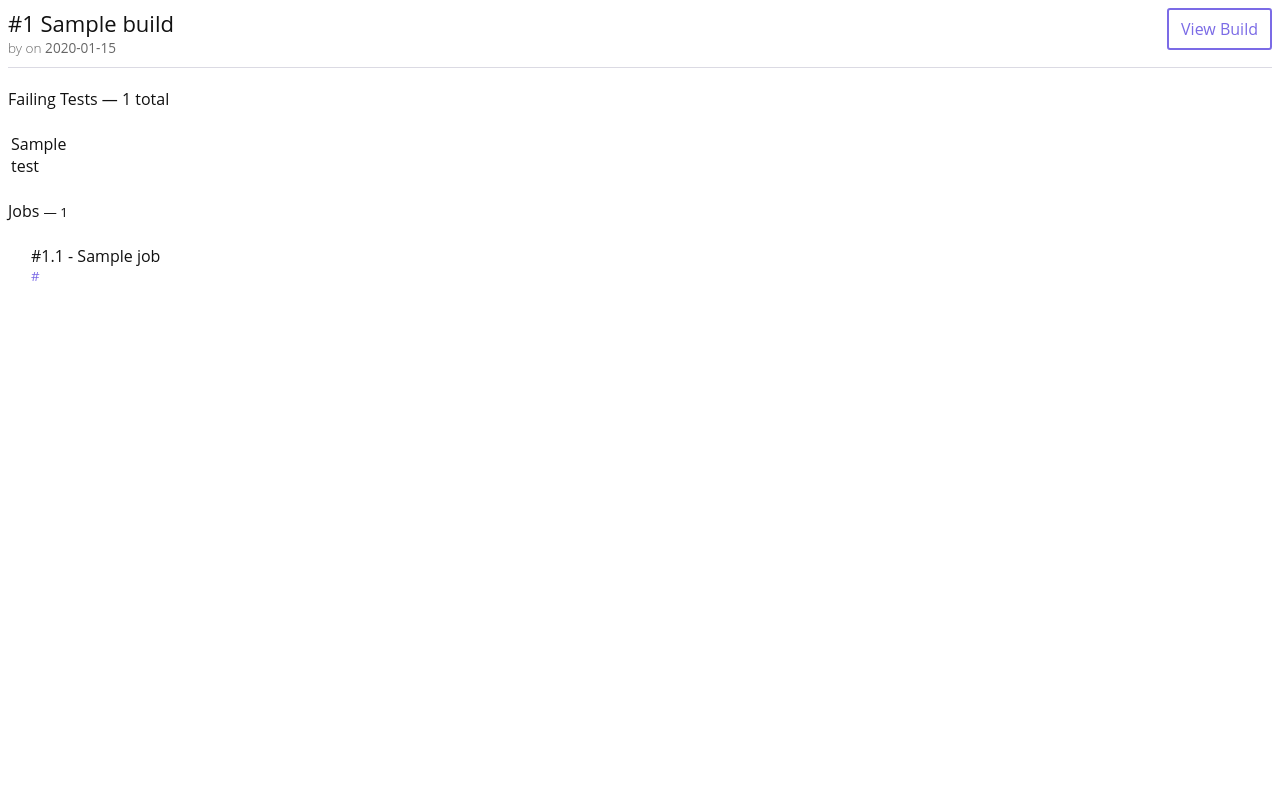
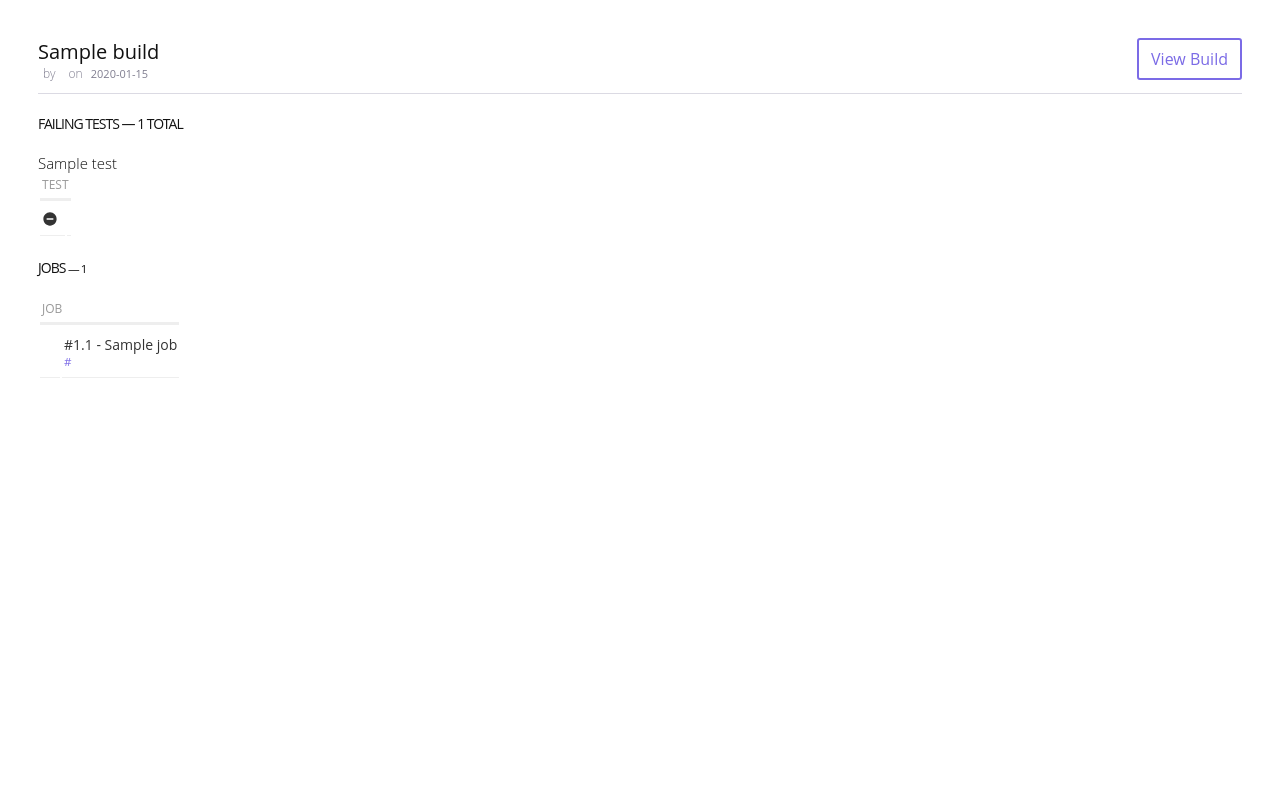
Before and after one commit to getsentry/zeus, a Flask app: template templates/notifications/email.html in a window 1280 px wide. Run offline with Flask 2, Linux system fonts and the light colour scheme; tables that the repository leaves empty hold one stand-in row (values such as "Sample post"); the template is opened without the code that fills it: values that come from a table or form of the project are taken from there, most other values are stand-ins (such as "Sample title", 1, 10 or a date in 2020); data that the repository does not hold is empty; parts of the project's set-up code (start-up, migrations or seed data) failed here and were passed over; some libraries are stand-ins or nearby versions.

Commit message:
Various visual improvements for emails

```diff
--- a/templates/notifications/email.html
+++ b/templates/notifications/email.html
@@ -6,10 +6,12 @@
     body,
     .wrapper {
       font-family: 'Open Sans', 'Helvetica Neue', Helvetica, sans-serif;
-      font-size: 16px;
+      font-size: 15px;
+      padding: 15px;
       font-weight: 300;
       background: #fff;
       color: #111;
+      line-height: 1.4;
     }
 
     a,
@@ -41,8 +43,10 @@
     }
 
     h2 {
-      font-size: 16px;
+      font-size: 14px;
       margin: 0 0 20px;
+      text-transform: uppercase;
+      letter-spacing: -1px;
     }
 
     ul {
@@ -54,6 +58,36 @@
       padding-left: 0;
     }
 
+    li {
+      margin-bottom: 10px;
+    }
+
+    code,
+    pre {
+      font-family: 'Monaco', monospace;
+      font-weight: 300;
+      padding: 0;
+      font-size: 12px;
+    }
+
+    td {
+      vertical-align: top;
+      padding: 8px 2px;
+      color: #333;
+      border-bottom: 1px solid #eee;
+      font-size: 14px;
+    }
+
+    th {
+      text-align: left;
+      padding: 0 2px 5px;
+      border-bottom: 3px solid #eee;
+      font-size: 12px;
+      color: #999;
+      font-weight: 500;
+      text-transform: uppercase;
+    }
+
     .header {
       border-bottom: 1px solid #dbdae3;
       padding-bottom: 10px;
@@ -61,8 +95,8 @@
     }
 
     .header h1 {
-      font-weight: 400;
-      font-size: 22px;
+      font-weight: 500;
+      font-size: 20px;
       margin: 0;
     }
 
@@ -85,10 +119,6 @@
       width: 16px;
     }
 
-    li {
-      margin-bottom: 10px;
-    }
-
     .unstyled .result-icon {
       width: 14px;
       height: 14px;
@@ -106,22 +136,17 @@
       color: #BFBFCB;
     }
 
-    code,
-    pre {
-      font-family: 'Monaco', monospace;
-      font-weight: 300;
-      padding: 0;
-      font-size: 14px;
-    }
-
     .source {
-      color: #666;
-      font-size: 85%;
+      color: #7f7d8f;
+      font-size: 80%;
+      margin-left: -5px;
     }
 
     .source code,
     .source strong {
+      font-size: 11px;
       font-weight: 400;
+      margin: 0 5px;
     }
   </style>
 </head>
@@ -133,13 +158,12 @@
       <h1>
         {% if build.result.id == 'failed' %}
         <svg viewBox="0 0 15 15" class="result-icon result-{{ build.result.id }}">
-          <g stroke="currentColor" stroke-width="1" fill="none">
-            <circle cx="7.5" cy="7.5" r="7" />
-            <path d="M4.5,4.5 L10.5,10.5" stroke-linecap="round" stroke-linejoin="round" />
-            <path d="M4.5,10.5 L10.5,4.5" stroke-linecap="round" stroke-linejoin="round" />
+          <g fill="currentColor">
+            <path d="m28.4 21.6v-3.2h-16.8v3.2h16.8z m-8.4-18.2c9.2 0 16.6 7.4 16.6 16.6s-7.4 16.6-16.6 16.6-16.6-7.4-16.6-16.6 7.4-16.6 16.6-16.6z"
+            />
           </g>
         </svg>
-        {% endif %} #{{build.number }} {{ build.label }}</h1>
+        {% endif %} {{ build.label }}</h1>
       <div class="source">
         <code>{{ revision.short_sha }}</code> by
         <strong>{{ author.email }}</strong> on
@@ -150,10 +174,20 @@
     <pre class="commit-message">{{ revision.message }}</pre> {% if failing_tests_count %}
     <h2>Failing Tests &mdash; {{ failing_tests_count }} total</h2>
     <table class="table">
+      <tr>
+        <th colspan="2">Test</th>
+      </tr>
       {% for test in failing_tests %}
       <tr>
         <td style="width: 16px">
-          {{ test.name }}</td>
+          <svg viewBox="0 0 40 40" class="result-icon result-{{ build.result.id }}">
+            <g fill="currentColor">
+              <path d="m28.4 21.6v-3.2h-16.8v3.2h16.8z m-8.4-18.2c9.2 0 16.6 7.4 16.6 16.6s-7.4 16.6-16.6 16.6-16.6-7.4-16.6-16.6 7.4-16.6 16.6-16.6z"
+              />
+            </g>
+          </svg>
+        </td>
+        <td></td>{{ test.name }}</td>
       </tr>
       {% endfor %} {% if failing_tests_count > failing_tests|length %}
       <tr>
@@ -165,29 +199,31 @@
     <h2>Jobs{% if job_failure_count %}
       <small> &mdash; {{ job_failure_count }}</small>{% endif %}</h2>
     <table class="table">
+      <tr>
+        <th colspan="2">Job</th>
+      </tr>
       {% for job in job_list %}
       <tr>
         <td style="width: 16px">
           {% if job.result.id == 'failed' %}
-          <svg viewBox="0 0 15 15" class="result-icon result-{{ build.result.id }}">
-            <g stroke="currentColor" stroke-width="1" fill="none">
-              <circle cx="7.5" cy="7.5" r="7" />
-              <path d="M4.5,4.5 L10.5,10.5" stroke-linecap="round" stroke-linejoin="round" />
-              <path d="M4.5,10.5 L10.5,4.5" stroke-linecap="round" stroke-linejoin="round" />
+          <svg viewBox="0 0 40 40" class="result-icon result-{{ build.result.id }}">
+            <g fill="currentColor">
+              <path d="m28.4 21.6v-3.2h-16.8v3.2h16.8z m-8.4-18.2c9.2 0 16.6 7.4 16.6 16.6s-7.4 16.6-16.6 16.6-16.6-7.4-16.6-16.6 7.4-16.6 16.6-16.6z"
+              />
             </g>
           </svg>
           {% elif job.result.id == 'passed' %}
-          <svg viewBox="0 0 15 15" class="result-icon result-{{ build.result.id }}">
-            <g stroke="currentColor" stroke-width="1" fill="none">
-              <circle cx="7.5" cy="7.5" r="7" />
-              <polyline stroke-linecap="round" stroke-linejoin="round" points="3.50527373 8.48964823 6.43411675 11.016436 11.5264504 5.52683372"
-              />
+          <svg viewBox="0 0 40 40" class="result-icon result-{{ build.result.id }}">
+            <g fill="currentColor">
+              <path d="m16.6 28.4l15-15-2.3-2.5-12.7 12.7-5.9-5.9-2.3 2.3z m3.4-25c9.2 0 16.6 7.4 16.6 16.6s-7.4 16.6-16.6 16.6-16.6-7.4-16.6-16.6
+              7.4-16.6 16.6-16.6z" />
             </g>
           </svg>
           {% endif %}
         </td>
-        <td>#{{ build.number }}.{{ job.number }}{% if job.label %} - {{ job.label }}{% endif %}
-          <br />{% if job.url %}
+        <td>
+          <div class="job-name">#{{ build.number }}.{{ job.number }}{% if job.label %} - {{ job.label }}{% endif %}</div>
+          {% if job.url %}
           <small>
             <a href="{{ job.url }}">{{ job.url }}</a>
           </small>
```
Also changed, not shown: zeus/web/debug/notification.py (+7 -1 lines).
